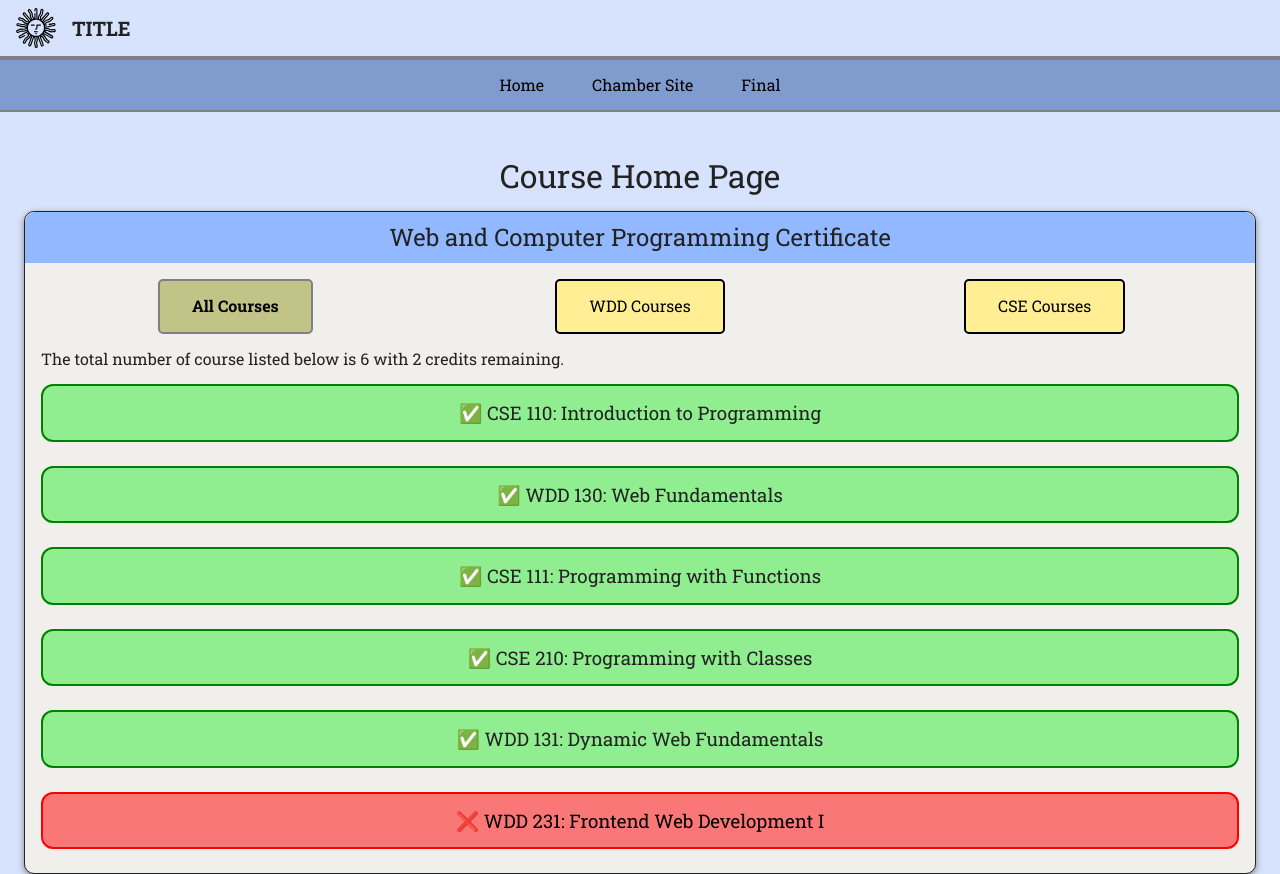
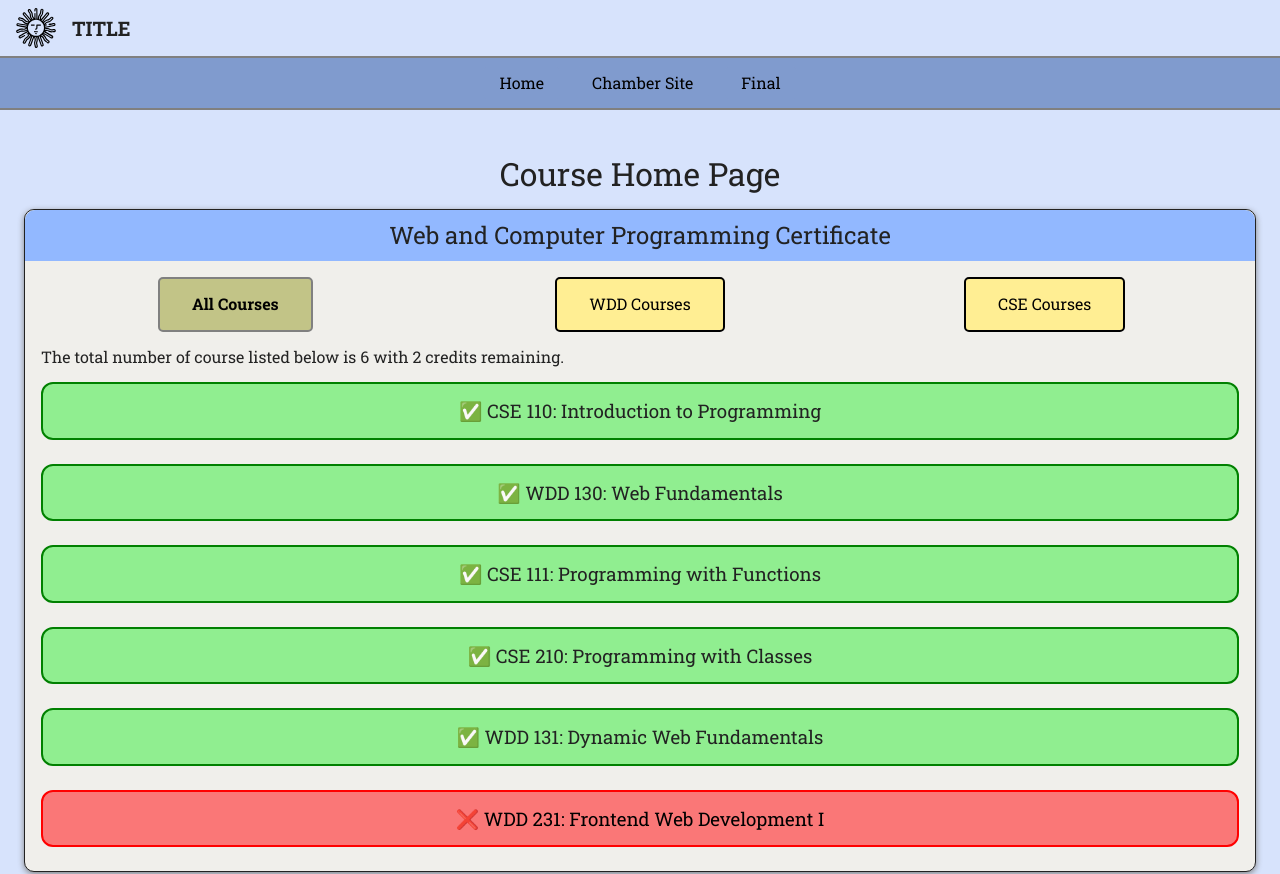
Before and after one commit to BenjaUrquia/wdd231, a plain HTML site: page index.html in a window 1280 px wide. Shown: the top 874 px of the page. Drawn offline with Linux system fonts and the light colour scheme.

Commit message:
large fixes

```diff
--- a/styles/large.css
+++ b/styles/large.css
@@ -18,7 +18,6 @@
         background-color: #809bce;
         padding: 0.5rem 0;
         border-bottom: 2px solid gray;
-        border-top: 2px solid gray;
     }
 
     .navigation ul {
```
